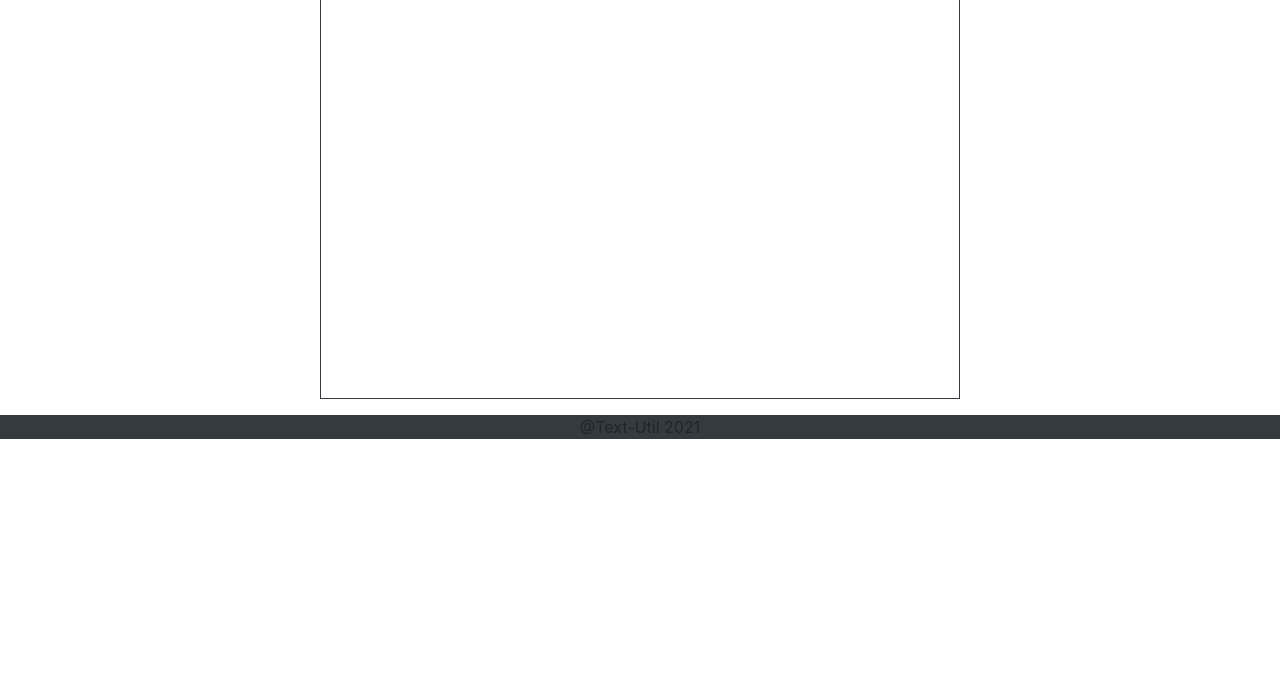
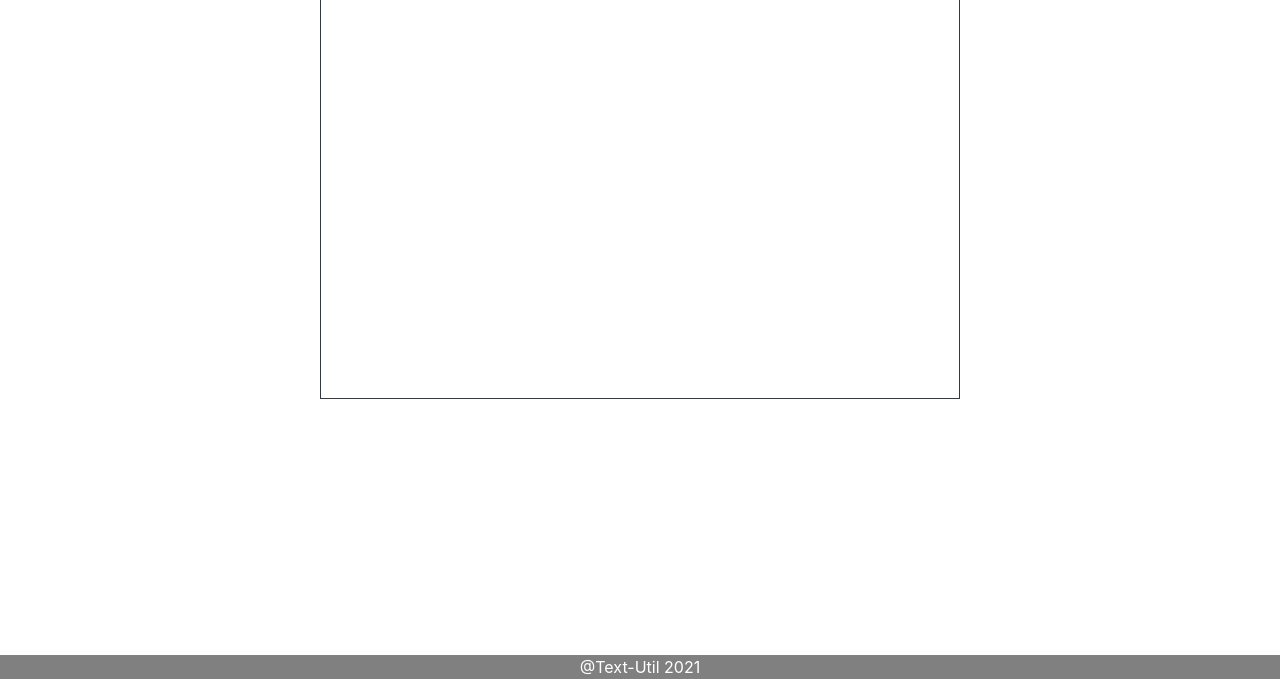
Before and after one commit to mrrohit-me/Textutil-website, a Django app: template templates/punctuation.html in a window 1280 px wide. Shown: the part 121-800 px from the top of the page. Run offline with Django 3.2, Linux system fonts and the light colour scheme; the template is opened without the code that fills it, so the values that code supplies are empty; some libraries are stand-ins or nearby versions.

Commit message:
added footer

```diff
--- a/templates/punctuation.html
+++ b/templates/punctuation.html
@@ -8,7 +8,18 @@
     <!-- Bootstrap CSS -->
     <link rel="stylesheet" href="https://maxcdn.bootstrapcdn.com/bootstrap/4.0.0/css/bootstrap.min.css" integrity="sha384-Gn5384xqQ1aoWXA+058RXPxPg6fy4IWvTNh0E263XmFcJlSAwiGgFAW/dAiS6JXm" crossorigin="anonymous">
 
-    <title>Hello, world!</title>
+    <title>Text-Utils</title>
+      <style>
+       footer {
+           position: fixed;
+           left: 0;
+           bottom: 0;
+           width: 100%;
+           background-color: grey;
+           color: white;
+           text-align: center;
+        }
+      </style>
 
   </head>
 
@@ -45,7 +56,7 @@
       </p>
   </div>
 
-  <footer class="bg-dark">
+  <footer>
       <center>@Text-Util 2021</center>
   </footer>
 
```
Also changed, not shown: templates/index.html (+14 -3 lines).
